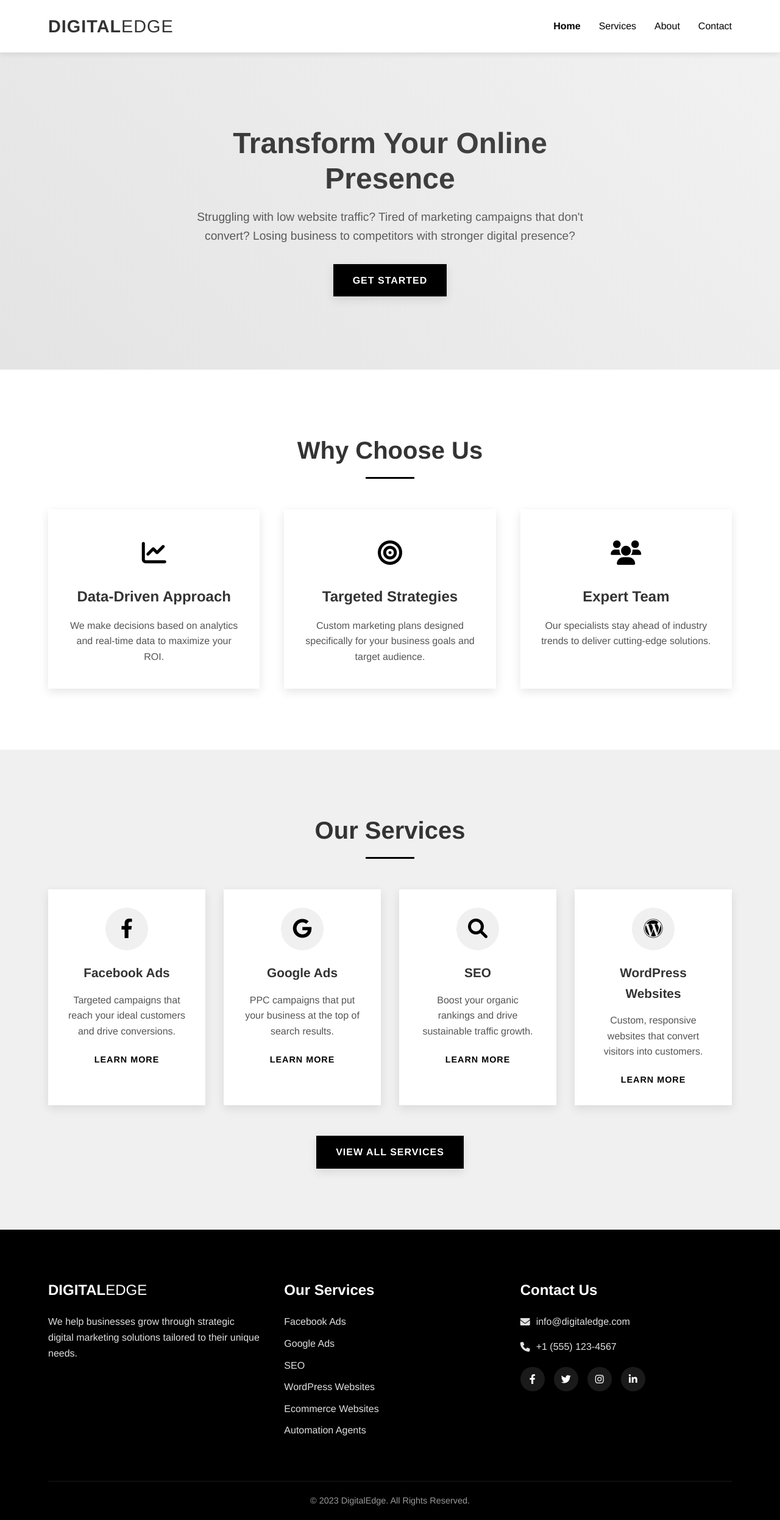
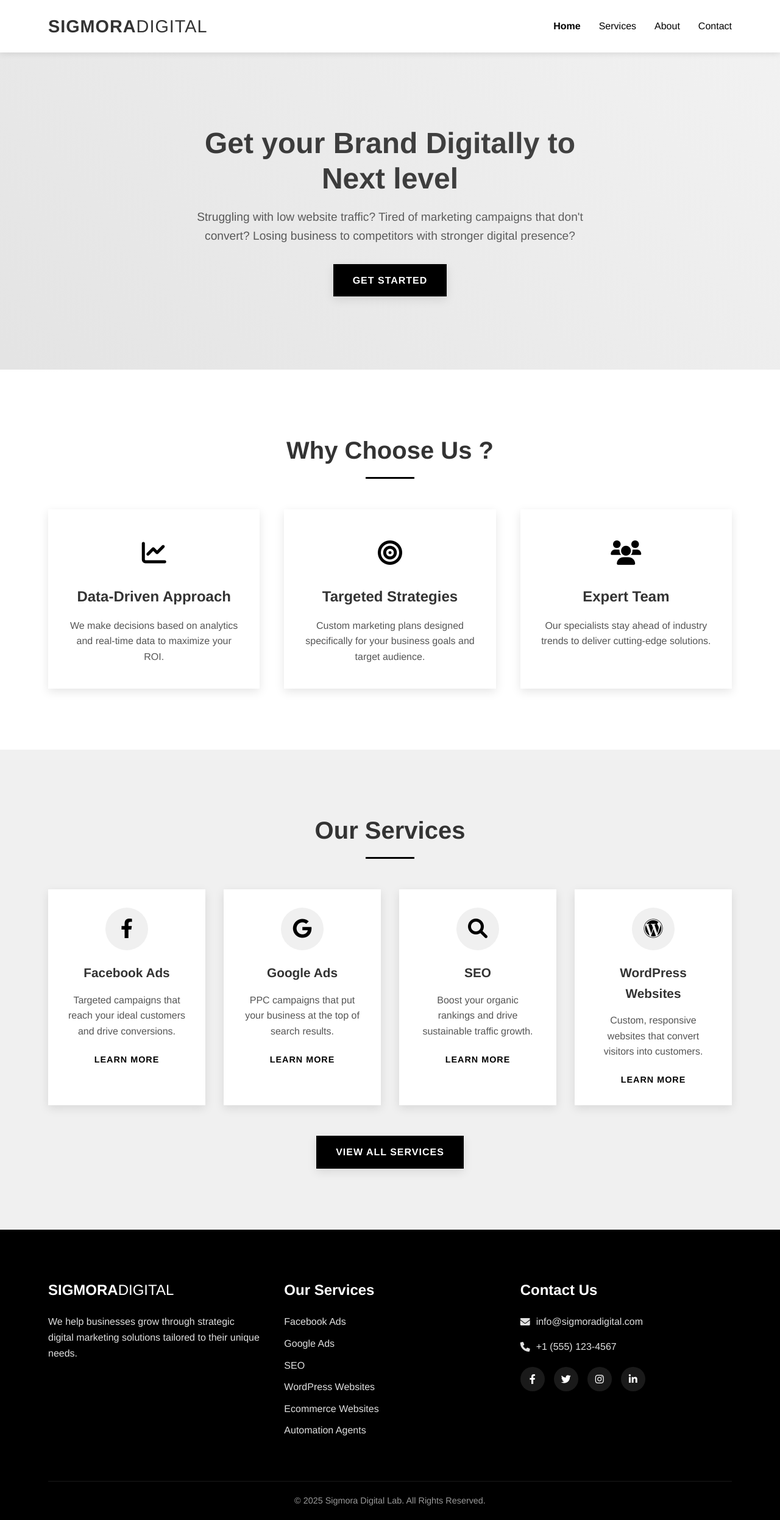
Before and after one commit to JN004/My-Marketing-website, a plain HTML site: page index.html in a window 1280 px wide. Shown: the whole page at 61% size. Drawn offline with Linux system fonts and the light colour scheme; files that its build step writes are made by us from their sources.

Commit message:
Update index.html

```diff
--- a/index.html
+++ b/index.html
@@ -4,7 +4,7 @@
     <meta charset="UTF-8">
     <meta name="viewport" content="width=device-width, initial-scale=1.0">
     <title>Digital Marketing Agency</title>
-    <link rel="stylesheet" href="styles.css">
+    <link rel="stylesheet" href="css/styles.css">
     <link rel="stylesheet" href="https://cdnjs.cloudflare.com/ajax/libs/font-awesome/6.0.0-beta3/css/all.min.css">
 </head>
 <body>
@@ -12,7 +12,7 @@
     <header>
         <div class="container">
             <div class="logo">
-                <h1>DIGITAL<span>EDGE</span></h1>
+                <h1>SIGMORA<span>DIGITAL</span></h1>
             </div>
             <nav>
                 <ul class="menu">
@@ -34,7 +34,7 @@
     <section class="hero">
         <div class="container">
             <div class="hero-content">
-                <h2>Transform Your Online Presence</h2>
+                <h2>Get your Brand Digitally to Next level</h2>
                 <p>Struggling with low website traffic? Tired of marketing campaigns that don't convert? Losing business to competitors with stronger digital presence?</p>
                 <a href="contact.html" class="btn">Get Started</a>
             </div>
@@ -44,7 +44,7 @@
     <!-- Why Choose Us Section -->
     <section class="why-us">
         <div class="container">
-            <h2 class="section-title">Why Choose Us</h2>
+            <h2 class="section-title">Why Choose Us ?</h2>
             <div class="why-us-grid">
                 <div class="why-us-card">
                     <div class="icon">
@@ -120,7 +120,7 @@
         <div class="container">
             <div class="footer-grid">
                 <div class="footer-about">
-                    <h3>DIGITAL<span>EDGE</span></h3>
+                    <h3>SIGMORA<span>DIGITAL</span></h3>
                     <p>We help businesses grow through strategic digital marketing solutions tailored to their unique needs.</p>
                 </div>
                 <div class="footer-services">
@@ -136,7 +136,7 @@
                 </div>
                 <div class="footer-contact">
                     <h3>Contact Us</h3>
-                    <p><i class="fas fa-envelope"></i> info@digitaledge.com</p>
+                    <p><i class="fas fa-envelope"></i> info@sigmoradigital.com</p>
                     <p><i class="fas fa-phone"></i> +1 (555) 123-4567</p>
                     <div class="social-icons">
                         <a href="#"><i class="fab fa-facebook-f"></i></a>
@@ -147,11 +147,11 @@
                 </div>
             </div>
             <div class="footer-bottom">
-                <p>&copy; 2023 DigitalEdge. All Rights Reserved.</p>
+                <p>&copy; 2025 Sigmora Digital Lab. All Rights Reserved.</p>
             </div>
         </div>
     </footer>
 
-    <script src="script.js"></script>
+    <script src="css/script.js"></script>
 </body>
 </html>
```
